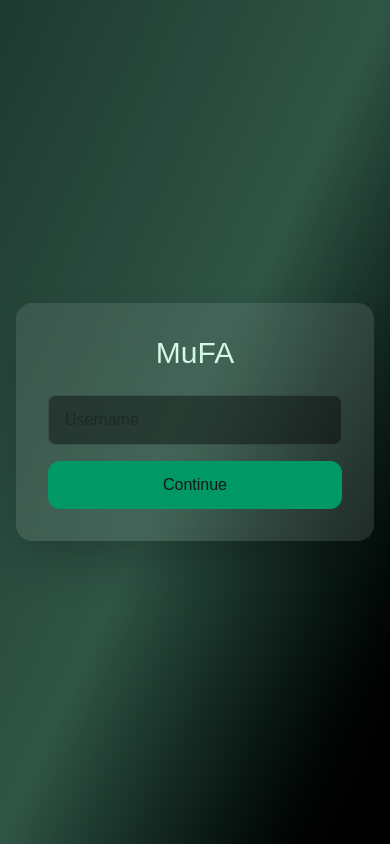
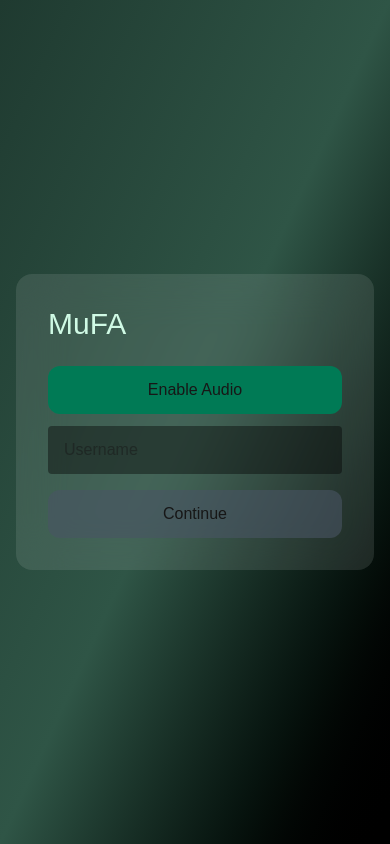
Before and after one commit to TheJackSinclair/MuFA, a Next.js app: page / in a window 390 px wide. Built offline with nearby package versions, Linux system fonts and the light colour scheme.

Commit message:
Added ReadMe and fixing mobile audio

```diff
--- a/src/app/page.tsx
+++ b/src/app/page.tsx
@@ -13,22 +13,70 @@ export default function Page() {
   const [locked, setLocked] = useState(false);
   const [password, setPassword] = useState("");
 
+  // Mobile audio unlock
+  const [audioEnabled, setAudioEnabled] = useState(false);
+  const [audioHint, setAudioHint] = useState<string | null>(null);
+
   const audioRef = useRef<HTMLAudioElement>(null);
   const timerRef = useRef<NodeJS.Timeout | null>(null);
+  const audioCtxRef = useRef<AudioContext | null>(null);
 
-  const buttonBase =
-      "w-full mb-2 py-3 rounded-xl font-medium transition-all duration-150 active:scale-95 focus:outline-none focus:ring-2 focus:ring-emerald-400";
+  async function enableAudio() {
+    try {
+      setAudioHint(null);
 
-  function playClip() {
-    if (!audioRef.current) return;
-    audioRef.current.currentTime = 0;
-    audioRef.current.play();
-    setTimeout(() => audioRef.current?.pause(), 1000);
+      // Create/resume AudioContext inside a user gesture
+      const AudioContextCtor =
+          (window as any).AudioContext || (window as any).webkitAudioContext;
+
+      if (!AudioContextCtor) {
+        // Very old browsers – allow continue anyway
+        setAudioEnabled(true);
+        return;
+      }
+
+      if (!audioCtxRef.current) {
+        audioCtxRef.current = new AudioContextCtor();
+      }
+
+      if (audioCtxRef.current.state !== "running") {
+        await audioCtxRef.current.resume();
+      }
+
+      // Play a tiny silent buffer to fully “unlock” on iOS
+      const ctx = audioCtxRef.current;
+      const buffer = ctx.createBuffer(1, 1, 22050);
+      const src = ctx.createBufferSource();
+      src.buffer = buffer;
+      src.connect(ctx.destination);
+      src.start(0);
+
+      setAudioEnabled(true);
+    } catch (e) {
+      setAudioEnabled(false);
+      setAudioHint("Tap again to enable audio (mobile browsers block autoplay).");
+    }
+  }
+
+  async function playClip() {
+    if (!audioRef.current || !audioEnabled) return;
+
+    try {
+      audioRef.current.currentTime = 0;
+
+      // Some mobile browsers require play() to be awaited and can still reject
+      await audioRef.current.play();
+
+      setTimeout(() => audioRef.current?.pause(), 1000);
+    } catch {
+      // If blocked, force user to unlock again
+      setAudioEnabled(false);
+      setAudioHint("Audio was blocked. Tap “Enable Audio” and try again.");
+    }
   }
 
   function startTimer() {
     setTimeLeft(5);
-
     if (timerRef.current) clearInterval(timerRef.current);
 
     timerRef.current = setInterval(() => {
@@ -44,13 +92,11 @@ export default function Page() {
   }
 
   async function handleTimeout() {
+    // Force-lock via your existing failure path
     await fetch("/api/user", {
       method: "POST",
       headers: { "Content-Type": "application/json" },
-      body: JSON.stringify({
-        username,
-        guess: "__timeout__", // forces failure path
-      }),
+      body: JSON.stringify({ username, guess: "__timeout__" }),
     });
 
     setPreview(null);
@@ -58,6 +104,11 @@ export default function Page() {
   }
 
   async function startLogin() {
+    if (!audioEnabled) {
+      setAudioHint("Enable audio before continuing.");
+      return;
+    }
+
     const res = await fetch("/api/user", {
       method: "POST",
       headers: { "Content-Type": "application/json" },
@@ -72,6 +123,7 @@ export default function Page() {
     }
 
     if (!data.exists) {
+      // eslint-disable-next-line react-hooks/immutability
       window.location.href = `/setup?u=${username}`;
       return;
     }
@@ -105,15 +157,14 @@ export default function Page() {
 
     const res = await fetch("/api/user", {
       method: "POST",
-      headers: {
-        "Content-Type": "application/json",
-      },
+      headers: { "Content-Type": "application/json" },
       body: JSON.stringify({ username, guess: name }),
     });
 
     const data = await res.json();
 
     if (data.success) {
+      // eslint-disable-next-line react-hooks/immutability
       window.location.href = "/success";
       return;
     }
@@ -137,6 +188,7 @@ export default function Page() {
     const data = await res.json();
 
     if (data.success) {
+      // eslint-disable-next-line react-hooks/immutability
       window.location.href = "/success";
       return;
     }
@@ -157,27 +209,49 @@ export default function Page() {
   }
 
   useEffect(() => {
-    if (preview) playClip();
-  }, [preview]);
+    if (preview && audioEnabled) {
+      playClip();
+    }
+    // eslint-disable-next-line react-hooks/exhaustive-deps
+  }, [preview, audioEnabled]);
 
-  const timerPercent = (timeLeft / 5) * 100;
+  const continueDisabled = !audioEnabled || username.trim().length === 0;
 
   return (
       <main className="min-h-screen flex items-center justify-center bg-gradient-to-br from-[#1f3a30] via-[#2f5546] to-black px-4">
-        <div className="w-full max-w-md bg-white/10 backdrop-blur-xl p-8 rounded-2xl shadow-2xl">
-          <h1 className="text-3xl text-emerald-100 mb-6 text-center">MuFA</h1>
+        <div className="w-full max-w-md bg-white/10 backdrop-blur-xl p-8 rounded-2xl">
+          <h1 className="text-3xl text-emerald-100 mb-6">MuFA</h1>
 
           {!preview && !locked && (
               <>
+                {!audioEnabled && (
+                    <button
+                        onClick={enableAudio}
+                        className="w-full mb-3 py-3 bg-emerald-700 hover:bg-emerald-600 active:scale-95 transition rounded-xl"
+                    >
+                      Enable Audio
+                    </button>
+                )}
+
+                {audioHint && (
+                    <p className="text-emerald-200/90 text-sm mb-3">{audioHint}</p>
+                )}
+
                 <input
-                    className="w-full mb-4 px-4 py-3 bg-black/40 rounded-lg border border-white/10"
+                    className="w-full mb-4 px-4 py-3 bg-black/40 rounded"
                     placeholder="Username"
                     value={username}
                     onChange={(e) => setUsername(e.target.value)}
                 />
+
                 <button
                     onClick={startLogin}
-                    className="w-full py-3 bg-emerald-600 rounded-xl hover:bg-emerald-700 active:scale-95 transition"
+                    disabled={continueDisabled}
+                    className={`w-full py-3 rounded-xl transition active:scale-95 ${
+                        continueDisabled
+                            ? "bg-gray-600/60 cursor-not-allowed"
+                            : "bg-emerald-600 hover:bg-emerald-700"
+                    }`}
                 >
                   Continue
                 </button>
@@ -186,7 +260,7 @@ export default function Page() {
 
           {locked && (
               <>
-                <p className="text-red-300 mb-3 text-center">Account locked</p>
+                <p className="text-red-300 mb-3">Account locked</p>
                 <input
                     type="password"
                     placeholder="Recovery password"
@@ -196,7 +270,7 @@ export default function Page() {
                 />
                 <button
                     onClick={unlock}
-                    className="w-full py-2 bg-emerald-600 rounded-xl"
+                    className="w-full py-2 bg-emerald-600 hover:bg-emerald-700 active:scale-95 transition rounded-xl"
                 >
                   Unlock
                 </button>
@@ -205,32 +279,29 @@ export default function Page() {
 
           {preview && (
               <>
-                <audio ref={audioRef} src={preview} />
+                <audio ref={audioRef} src={preview} playsInline />
 
-                {/* Timer Bar */}
-                <div className="mb-3">
-                  <div className="h-2 bg-black/30 rounded overflow-hidden">
-                    <div
-                        className="h-full bg-emerald-500 transition-all duration-1000"
-                        style={{ width: `${timerPercent}%` }}
-                    />
-                  </div>
-                  <p className="text-sm text-emerald-200 mt-1">
-                    Song {progress} of {total} • {timeLeft}s
-                  </p>
-                </div>
+                <p className="text-emerald-200 mb-2">
+                  Song {progress} of {total}
+                </p>
+
+                <p className="text-red-300 mb-2">Time left: {timeLeft}s</p>
 
                 <button
                     onClick={replay}
                     disabled={replays === 0}
-                    className={`${buttonBase} bg-emerald-600 hover:bg-emerald-700`}
+                    className={`w-full mb-4 py-2 rounded-xl transition active:scale-95 ${
+                        replays === 0
+                            ? "bg-gray-600/60 cursor-not-allowed"
+                            : "bg-emerald-600 hover:bg-emerald-700"
+                    }`}
                 >
                   Replay ({replays})
                 </button>
 
                 <button
                     onClick={notMySong}
-                    className={`${buttonBase} bg-red-600 hover:bg-red-700`}
+                    className="w-full mb-3 py-2 bg-red-600 hover:bg-red-700 active:scale-95 transition rounded-xl"
                 >
                   Not my song
                 </button>
@@ -239,7 +310,7 @@ export default function Page() {
                     <button
                         key={opt.id}
                         onClick={() => submitGuess(opt.name)}
-                        className={`${buttonBase} bg-emerald-700 hover:bg-emerald-600`}
+                        className="w-full mb-2 py-3 bg-emerald-700 hover:bg-emerald-600 active:scale-95 transition rounded-xl"
                     >
                       {opt.name} — {opt.artist}
                     </button>
```
Also changed, not shown: 1 other file (tests, documents, lock files or other folders).
